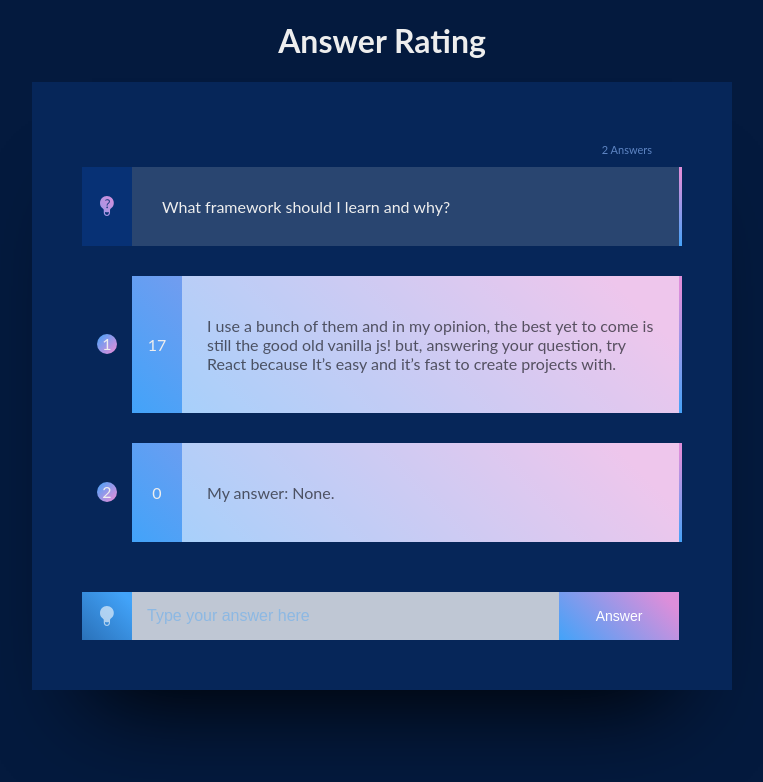
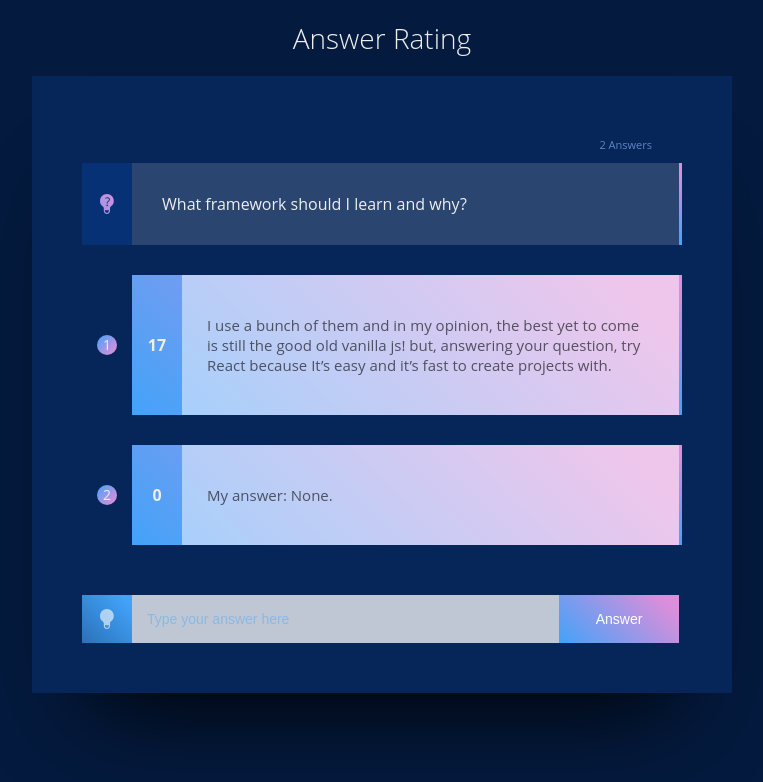
Before and after one commit to jamal7x7/daily-react-005-answer-rating-app, a React (Create React App) app: page / in a window 1280 px wide. Shown: the top 782 px of the page, without its empty margins (258-1021 px from the left). Built offline with nearby package versions, Linux system fonts and the light colour scheme.

Commit message:
styling refinement

```diff
--- a/src/index.css
+++ b/src/index.css
@@ -1,5 +1,4 @@
 body {
   margin: 0;
   padding: 0;
-  font-family: sans-serif;
 }
--- a/src/styles/App.css
+++ b/src/styles/App.css
@@ -1,11 +1,13 @@
 body {
   background: #041A3E;
-  font-family: "Lato", "Gill Sans", "Gill Sans MT", Calibri, "Trebuchet MS", sans-serif;
+  font-family: "open sans", "Lato", "Gill Sans", "Gill Sans MT", Calibri, "Trebuchet MS", sans-serif;
   color: #EEE;
 }
 
-.App {
+.App-title {
   text-align: center;
+  font-weight: 200;
+  font-size: 28px;
 }
 
 .main-win {
@@ -67,7 +69,7 @@ body {
 .answers .answer-c {
   margin-bottom: 30px;
   display: grid;
-  grid-template-columns: 50px  1fr;
+  grid-template-columns: 50px 1fr;
   grid-template-areas: ' answer-num answer ';
 }
 
@@ -85,6 +87,10 @@ body {
   height: 20px;
   width: 20px;
   color: #EEE;
+  font-size: 14px;
+  display: flex;
+  justify-content: center;
+  align-items: center;
 }
 
 .answers .answer-c .answer {
@@ -99,6 +105,7 @@ body {
 }
 
 .answers .answer-c .answer .counter {
+  font-weight: bolder;
   display: flex;
   justify-content: center;
   align-items: center;
@@ -110,6 +117,7 @@ body {
   color: rgba(29, 28, 35, 0.7);
   padding: 40px 25px;
   margin: 0;
+  font-size: 15px;
   text-align: left;
   grid-area: answer-text;
 }
@@ -153,7 +161,7 @@ body {
   grid-area: input;
   background: rgba(255, 255, 255, 0.7);
   border: none;
-  font-size: 16px;
+  font-size: 14px;
   color: rgba(4, 26, 62, 0.7);
   outline: none;
   padding-left: 15px;
--- a/src/styles/App.sass
+++ b/src/styles/App.sass
@@ -6,7 +6,7 @@ $purplish: #DB8EDA
 $blued: #073175
 $bluew: #5E85C3
 
-$xl: 48px
+$xxl: 50px
 $xl: 34px
 $l: 22px
 $m: 16px
@@ -14,7 +14,7 @@ $s: 14px
 $xs: 11px
 
 
-$main-font: 'Lato', 'Gill Sans', 'Gill Sans MT', Calibri, 'Trebuchet MS', sans-serif
+$main-font: 'open sans', 'Lato', 'Gill Sans', 'Gill Sans MT', Calibri, 'Trebuchet MS', sans-serif
 
 body
   background: $bgd
@@ -23,70 +23,12 @@ body
 
 
 
-.App
+.App-title
   text-align: center
+  font-weight: 200
+  font-size: 28px
 
 
-// .App-header
-//   background-color: $bgd
-//   height: 100px
-//   padding: 20px
-//   color: white
-
-
-// .App-title
-//   font-size: 1.5em
-
-// .main-win
-//   width: 700px
-//   height: 640px
-//   background: $bgm
-//   margin: 0 auto
-//   padding: 10px
-
-  // .v-line
-  //   width: 2px
-  //   background: $blued
-  //   height: 500px
-  //   position: relative
-  //   left: 60px
-
-  // .question-c
-  //   .answers-num
-  //     padding: 0 60px
-  //     color: $bluew
-  //     text-align: right
-  //     font-size: $xs
-
-  //   .question
-  //     display: flex
-  //     justify-content: flex-start
-  //     width: 90%
-  //     margin: 0 auto
-
-
-
-  //     .lamp-icon
-  //       width: 50px
-  //       color: $bluew
-  //       background: $blued
-  //       align-self: stretch
-  //       display: flex
-  //       justify-content: center
-  //       align-items: center
-
-  //     .question-text
-  //       background: rgba(white, 0.14)
-  //       color: $main
-  //       padding: 25px
-  //       width: 90%
-  //       text-align: left
-  //       align-self: stretch
-
-  //     .bar-right
-  //       background-image: linear-gradient(-220deg, #DD8EDA 11%, #42A3F9 100%)
-  //       width: 3px
-  //       align-self: stretch
 
 .main-win
   width: 700px
@@ -94,8 +36,8 @@ body
   box-shadow: 0 70px 90px -60px black
   margin: 0 auto
   display: grid
-  grid-template-columns: 50px auto 50px
-  grid-template-rows: 50px auto 1fr auto 50px
+  grid-template-columns: $xxl auto $xxl
+  grid-template-rows: $xxl auto 1fr auto $xxl
   grid-template-areas:  ' . . . '   ' . question-c . ' ' . answers . ' ' . your-answer-c .' ' . . . '
 
 
@@ -114,7 +56,7 @@ body
   .question
     margin-bottom: 30px
     display: grid
-    grid-template-columns: 50px 1fr 3px
+    grid-template-columns: $xxl 1fr 3px
     grid-template-rows: auto
     grid-template-areas:  ' lamp-icon question-text bar-right '
 
@@ -145,7 +87,7 @@ body
   .answer-c
     margin-bottom: 30px
     display: grid
-    grid-template-columns: 50px  1fr
+    grid-template-columns: $xxl  1fr
     grid-template-areas:  ' answer-num answer '
 
     .answer-num
@@ -161,6 +103,10 @@ body
         height: 20px
         width: 20px
         color: $main
+        font-size: $s
+        display: flex
+        justify-content: center
+        align-items: center
 
     .answer
       background-image: linear-gradient(225deg, rgba(#DD8EDA, 1) 11%, rgba(#42A3F9, 1) 100%)
@@ -169,11 +115,12 @@ body
       grid-area: answer
 
       display: grid
-      grid-template-columns: 50px 1fr 3px
+      grid-template-columns: $xxl 1fr 3px
       grid-template-rows: auto
       grid-template-areas:  ' counter answer-text bar-right '
 
       .counter
+          font-weight: bolder
           display: flex
           justify-content: center
           align-items: center
@@ -184,6 +131,7 @@ body
           color: rgba($bg, 0.7)
           padding: 40px 25px
           margin: 0
+          font-size: 15px
           text-align: left
           grid-area: answer-text
 
@@ -200,7 +148,7 @@ body
   margin-top: 20px
   grid-area: your-answer-c
   display: grid
-  grid-template-columns: 50px 1fr 3px
+  grid-template-columns: $xxl 1fr 3px
   grid-template-rows: auto
   grid-template-areas:  ' your-lamp-icon form  '
 
@@ -227,7 +175,7 @@ body
       grid-area: input
       background: rgba(white, 0.7)
       border: none
-      font-size: $m
+      font-size: $s
       color: rgba($bgd, 0.7)
       outline: none
       padding-left: 15px
```
Also changed, not shown: 1 other file (tests, documents, lock files or other folders).
